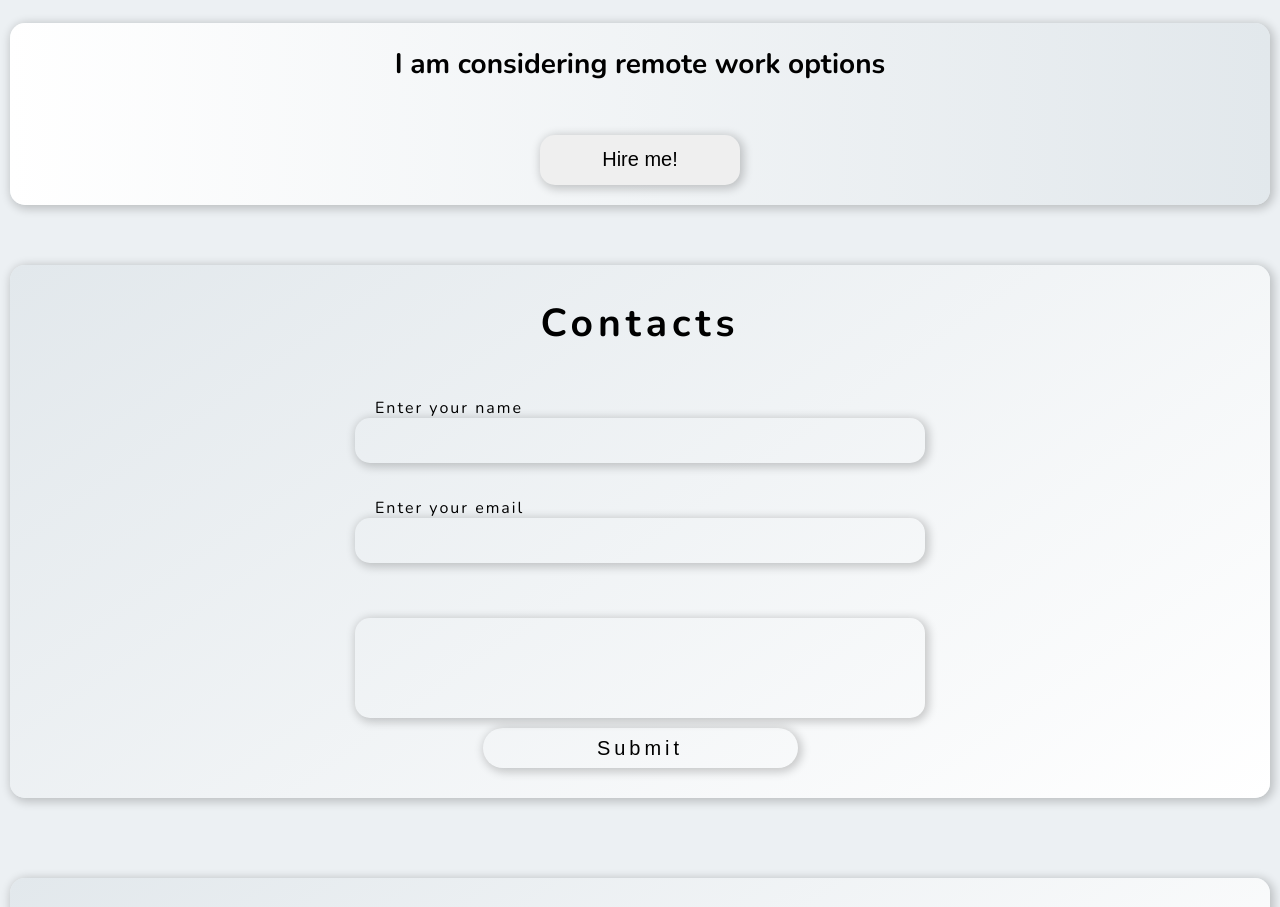
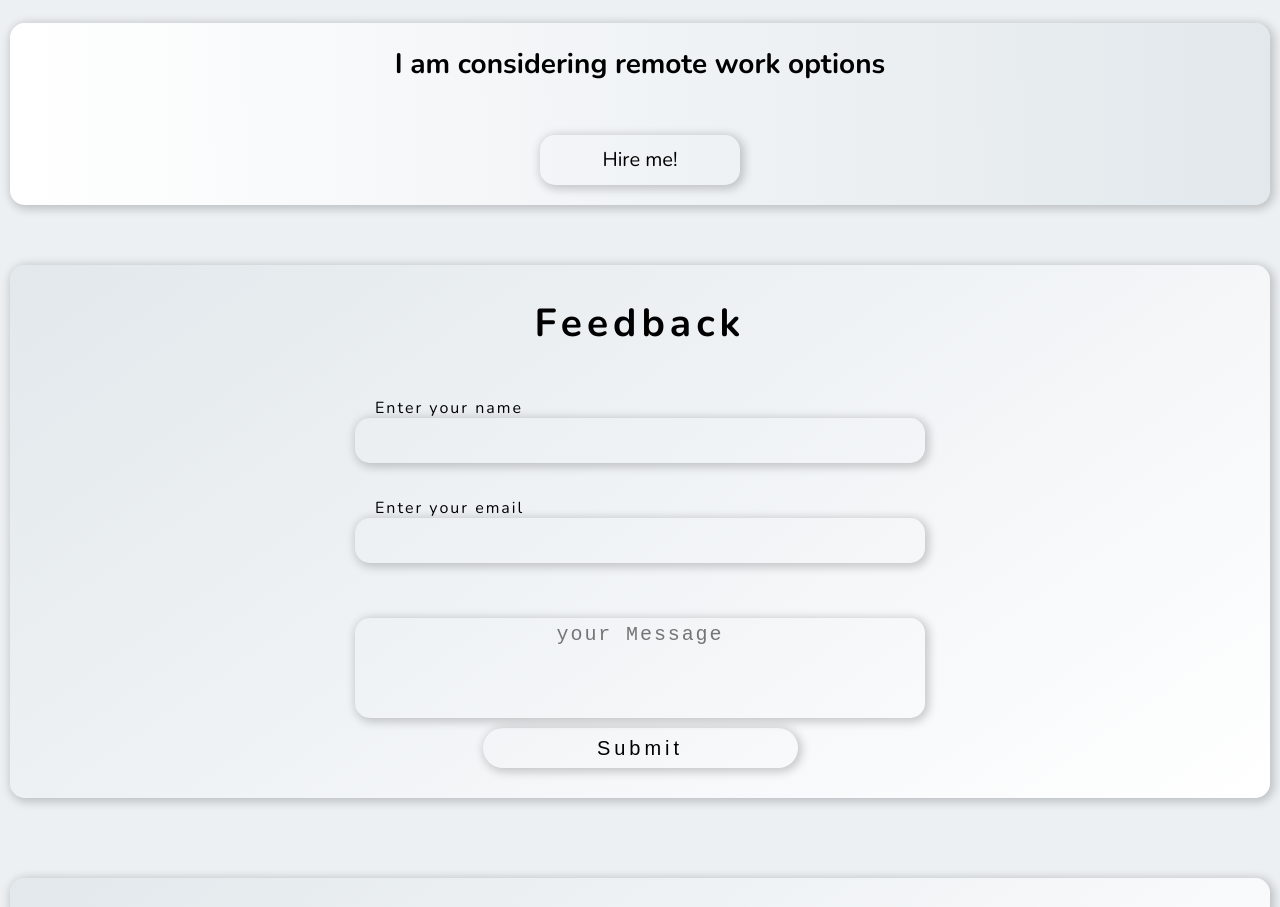
Before and after one commit to yaromahob/it-incubator-portfolio, a React (Create React App) app: page / in a window 1280 px wide. Shown: the part 2600-3507 px from the top of the page. Built offline with nearby package versions, Linux system fonts and the light colour scheme.

Commit message:
feat: add sendOK-BAD icon

```diff
--- a/src/components/ContactsWithMe/postMessage.ts
+++ /dev/null
@@ -1,15 +0,0 @@
-import axios from "axios";
-import { FormikErrorType } from "./ContactWithMe";
-
-export const postWithMe = (data: FormikErrorType) => {
-  axios
-    .post("https://formspree.io/f/mvonopjj", data)
-    .then((res) => {
-      if (res.data.ok) {
-        console.log(res.data.ok);
-      }
-    })
-    .catch((e) => {
-      return e.data.ok;
-    });
-};
--- a/src/components/ContactsWithMe/ContactWithMe.module.scss
+++ b/src/components/Feedback/Feedback.module.scss
@@ -119,6 +119,11 @@
             background-color: rgba(31, 136, 222, 0.72);
           }
         }
+
+        .status {
+          padding-left: 5px;
+          width: 35px;
+        }
       }
     }
   }
--- a/src/components/ContactsWithMe/ContactWithMe.tsx
+++ b/src/components/Feedback/Feedback.tsx
@@ -1,15 +1,23 @@
 import { useFormik } from "formik";
-import React from "react";
-import styles from "./ContactWithMe.module.scss";
+import React, { useState } from "react";
+import styles from "./Feedback.module.scss";
 import { postWithMe } from "./postMessage";
+import sendOK from "../../assets/icons/sendOK.svg";
+import sendBAD from "../../assets/icons/sendBAD.svg";
 
-export type FormikErrorType = {
+export type FormikType = {
   email?: string;
   name?: string;
   text?: string;
 };
 
-const ContactWithMe: React.FC = () => {
+const Feedback: React.FC = () => {
+  const [sendStatus, setSendStatus] = useState<null | boolean>(null);
+
+  const sendStatusCallback = (value: boolean) => {
+    setSendStatus(value);
+  };
+
   const formik = useFormik({
     initialValues: {
       name: "",
@@ -18,7 +26,7 @@ const ContactWithMe: React.FC = () => {
     },
 
     validate: (values) => {
-      const errors: FormikErrorType = {};
+      const errors: FormikType = {};
 
       if (!values.email) {
         errors.email = "Required";
@@ -33,14 +41,15 @@ const ContactWithMe: React.FC = () => {
       return errors;
     },
     onSubmit: (values) => {
-      postWithMe(values);
+      postWithMe(values, sendStatusCallback);
       formik.resetForm();
+      console.log(sendStatus);
     },
   });
   return (
     <section className={styles.forCommunication} id="contacts">
       <div className={styles.forCommunicationWrapper}>
-        <h3 className={styles.title}>Contacts</h3>
+        <h3 className={styles.title}>Feedback</h3>
         <div className={styles.feedBack}>
           <form className={styles.form} onSubmit={formik.handleSubmit}>
             <div className={styles.formExample}>
@@ -81,6 +90,7 @@ const ContactWithMe: React.FC = () => {
                 id=""
                 cols={30}
                 rows={10}
+                placeholder="your Message"
                 {...formik.getFieldProps("text")}
               ></textarea>
             </div>
@@ -88,6 +98,15 @@ const ContactWithMe: React.FC = () => {
               <button className={styles.submit} type="submit">
                 Submit
               </button>
+              {sendStatus !== null ? (
+                <img
+                  className={styles.status}
+                  src={sendStatus ? sendOK : sendBAD}
+                  alt="sendStatus"
+                />
+              ) : (
+                ""
+              )}
             </div>
           </form>
         </div>
@@ -96,4 +115,4 @@ const ContactWithMe: React.FC = () => {
   );
 };
 
-export default ContactWithMe;
+export default Feedback;
--- /dev/null
+++ b/src/components/Feedback/postMessage.ts
@@ -0,0 +1,18 @@
+import axios from "axios";
+import { FormikType } from "./Feedback";
+
+export const postWithMe = (
+  data: FormikType,
+  changeStatus: (value: boolean) => void
+) => {
+  axios
+    .post("https://formspree.io/f/mvonopjj", data)
+    .then((res) => {
+      if (res.data.ok) {
+        changeStatus(res.data.ok);
+      }
+    })
+    .catch((e) => {
+      changeStatus(false);
+    });
+};
--- a/src/components/HireMe/HireMe.module.scss
+++ b/src/components/HireMe/HireMe.module.scss
@@ -1,10 +1,10 @@
-@import './src/styles/variables';
+@import "./src/styles/variables";
 .hireMe {
   padding: 40px 0;
   display: flex;
   justify-content: center;
   padding: 20px 0;
-  .hireMeWrapper{
+  .hireMeWrapper {
     display: flex;
     flex-direction: column;
     align-items: center;
@@ -16,18 +16,31 @@
     box-shadow: $boxShadow;
     border-radius: 15px;
 
-    h3{
+    h3 {
       font-size: 28px;
       text-align: center;
     }
 
-    button{
+    a {
+      display: flex;
+      align-items: center;
+      justify-content: center;
       width: 200px;
       height: 50px;
       font-size: 20px;
       border-radius: 15px;
-      border: none;
       box-shadow: $boxShadow;
+      transition: all 0.5s ease-in-out;
+      cursor: pointer;
+
+      &:hover {
+        color: #fff;
+        background-color: $mainColor;
+      }
+
+      &:active {
+        background-color: #145d99;
+      }
     }
   }
 }
--- a/src/components/HireMe/HireMe.tsx
+++ b/src/components/HireMe/HireMe.tsx
@@ -1,11 +1,14 @@
-import React from 'react';
-import styles from './HireMe.module.scss'
+import React from "react";
+import styles from "./HireMe.module.scss";
 const HireMe = () => {
   return (
     <section className={styles.hireMe}>
       <div className={styles.hireMeWrapper}>
         <h3>I am considering remote work options</h3>
-        <button>Hire me!</button>
+
+        <a href={"https://t.me/yaromahob"} rel="noreferrer" target="_blank">
+          Hire me!
+        </a>
       </div>
     </section>
   );
--- a/src/components/Main/Main.tsx
+++ b/src/components/Main/Main.tsx
@@ -1,22 +1,19 @@
-import React from 'react';
-import styles from './Main.module.scss'
+import React from "react";
+import styles from "./Main.module.scss";
 import HireMe from "../HireMe/HireMe";
-import ContactWithMe from "../ContactsWithMe/ContactWithMe";
-import AboutMe from '../AboutMe/AboutMe';
+import Feedback from "../Feedback/Feedback";
+import AboutMe from "../AboutMe/AboutMe";
 import SkillsContainer from "../Skills/SkillsContainer";
 import ProjectsContainer from "../Projects/ProjectsContainer";
-
-
-
 
 const Main = () => {
   return (
     <main className={styles.main}>
-      <AboutMe/>
+      <AboutMe />
       <SkillsContainer />
       <ProjectsContainer />
-      <HireMe/>
-      <ContactWithMe/>
+      <HireMe />
+      <Feedback />
     </main>
   );
 };
--- a/src/styles/variables.scss
+++ b/src/styles/variables.scss
@@ -1,3 +1,4 @@
 $boxShadow: 2px 2px 10px 2px rgba(0, 0, 0, 0.2);
 $backgroundGradient: linear-gradient(145deg, #e2e8ec, #fff);
-$sectionTitle: 39px
+$sectionTitle: 39px;
+$mainColor: #1f88de;
```
Also changed, not shown: src/assets/icons/sendBAD.svg (added), src/assets/icons/sendOK.svg (added).
